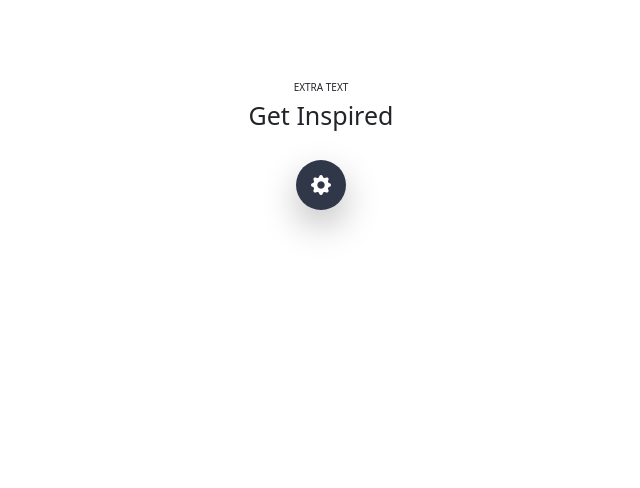
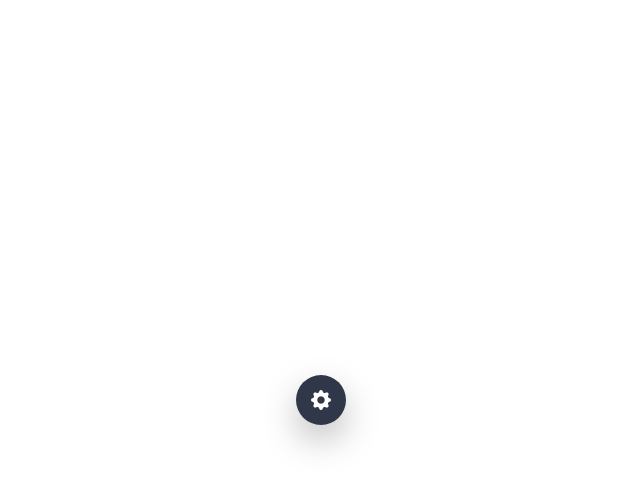
Before and after one commit to marketaslancarova/EntryTest, an Angular app in the folder frontend/: page / in a window 1280 px wide. Shown: the top 488 px of the page, without its empty margins (319-959 px from the left). Built offline with nearby package versions, Linux system fonts and the light colour scheme.

Commit message:
Before implementing final functionality and refactor

```diff
--- a/frontend/package.json
+++ b/frontend/package.json
@@ -22,6 +22,7 @@
   },
   "private": true,
   "dependencies": {
+    "@angular/cdk": "^20.2.12",
     "@angular/common": "^20.3.0",
     "@angular/compiler": "^20.3.0",
     "@angular/core": "^20.3.0",
--- a/frontend/src/app/app.css
+++ b/frontend/src/app/app.css
@@ -1,8 +1,9 @@
+/* === GEAR BUTTON === */
 .mask-btn {
   width: 50px;
   height: 50px;
   border-radius: 50%;
-  background-color: #2f3748;
+  background-color: #2f3748; /* 🟣 tvoje původní barva */
   color: #fff;
   box-shadow: 0 15px 35px rgba(0, 0, 0, 0.25);
   cursor: pointer;
@@ -22,3 +23,25 @@
 .mask-btn i {
   font-size: 2rem;
 }
+
+/* === FIXED STYL PO PRVNÍM KLIKU === */
+.fixed-gear {
+  position: fixed;
+  left: 50%;
+  bottom: 4vh; /* pár centimetrů od spodku */
+  transform: translateX(-50%);
+  z-index: 1100;
+  transition: bottom 0.4s ease, transform 0.3s ease;
+}
+
+/* === MODAL / OVERLAY === */
+.tiles-overlay {
+  position: fixed;
+  inset: 0;
+  background: rgba(0, 0, 0, 0.45);
+  display: flex;
+  justify-content: center;
+  align-items: flex-start;
+  padding-top: 10vh;
+  z-index: 1050;
+}
--- a/frontend/src/app/app.html
+++ b/frontend/src/app/app.html
@@ -1,24 +1,47 @@
-<main class="d-flex justify-content-center align-items-start min-vh-100" style="margin-top: 10vh">
-  <div class="w-100" style="max-width: 980px">
+<main class="d-flex justify-content-center align-items-start min-vh-100">
+  <!-- STAV 1: PŘED PRVNÍM KLIKEM – jen tlačítko uprostřed -->
+  @if (!initialized()) {
+  <div class="w-100 d-flex justify-content-center align-items-center min-vh-100">
+    <button
+      type="button"
+      (click)="onGearClick()"
+      class="btn d-flex align-items-center justify-content-center mask-btn"
+    >
+      <i class="bi bi-gear-fill"></i>
+    </button>
+  </div>
+  }
+
+  <!-- STAV 2+: PO PRVNÍM KLIKU – zobrazí se hlavička, tiles a tlačítko pod nimi -->
+  @if (initialized()) {
+  <div class="w-100" style="max-width: 980px; margin-top: 10vh">
     <div class="text-center mb-5">
       <div class="hero-extra-text text-uppercase mb-2">Extra Text</div>
-      <h1 class="hero-title mb-0">Get Inspired</h1>
+      <h1 class="hero-title mb-1">Get Inspired</h1>
     </div>
 
-    @if (showTilesSection()) {
     <app-tiles />
-    <app-form />
-    }
 
     <!-- tlačítko pod dlaždicemi -->
-    <div class="d-flex justify-content-center mt-4">
+
+    <div class="d-flex justify-content-center" [class.fixed-gear]="initialized()">
       <button
         type="button"
-        (click)="toggleTilesSection()"
+        (click)="onGearClick()"
         class="btn d-flex align-items-center justify-content-center mask-btn"
       >
         <i class="bi bi-gear-fill"></i>
       </button>
     </div>
   </div>
+  }
+
+  <!-- MODAL – formulář nad obsahem, jen když formOpen() === true -->
+  @if (formOpen()) {
+  <div class="tiles-overlay" (click)="onFormClose()">
+    <div class="tiles-modal" (click)="$event.stopPropagation()">
+      <app-form (closed)="onFormClose()" />
+    </div>
+  </div>
+  }
 </main>
--- a/frontend/src/app/app.ts
+++ b/frontend/src/app/app.ts
@@ -10,9 +10,25 @@ import { FormComponent } from './tiles/form/form.component';
 })
 export class App {
   protected readonly title = signal('frontend');
-  showTilesSection = signal(false);
+  // Jestli už proběhl první klik
+  initialized = signal(false);
 
-  toggleTilesSection() {
-    this.showTilesSection.update((prevState) => !prevState);
+  // Jestli je otevřený formulář (modal)
+  formOpen = signal(false);
+
+  onGearClick() {
+    // PRVNÍ klik – jen zobrazí obsah (title + subtitle + tiles),
+    // formulář zatím NEotvíráme
+    if (!this.initialized()) {
+      this.initialized.set(true);
+      return;
+    }
+
+    // Další kliky – už jen toggle formuláře
+    this.formOpen.update((open) => !open);
+  }
+
+  onFormClose() {
+    this.formOpen.set(false);
   }
 }
--- a/frontend/src/app/tiles/form/form.component.css
+++ b/frontend/src/app/tiles/form/form.component.css
@@ -423,3 +423,20 @@
 .tiles-icon-btn:hover {
   color: #9aa3b8;
 }
+
+.cdk-drag-preview {
+  box-shadow: 0 8px 16px rgba(15, 23, 42, 0.15);
+  border-radius: 4px;
+}
+
+.cdk-drag-placeholder {
+  opacity: 0;
+}
+
+.tiles-drag-btn {
+  cursor: grab;
+}
+
+.tiles-drag-btn:active {
+  cursor: grabbing;
+}
--- a/frontend/src/app/tiles/form/form.component.html
+++ b/frontend/src/app/tiles/form/form.component.html
@@ -159,9 +159,16 @@
             </div>
           </div>
 
-          <!-- 1. řádek – form -->
-          <div class="tiles-row d-flex align-items-center px-4 py-2">
-            <button type="button" class="btn btn-link p-0 me-3 tiles-drag-btn" aria-label="Reorder">
+          <!-- OSTATNÍ ŘÁDKY – generované z tiles(), draggable -->
+          <div cdkDropList (cdkDropListDropped)="onDropTile($event)">
+            <!-- 1. řádek – form JE taky cdkDrag -->
+            <div class="tiles-row d-flex align-items-center px-4 py-2" cdkDrag>
+              <button
+                type="button"
+                class="btn btn-link p-0 me-3 tiles-drag-btn"
+                aria-label="Reorder"
+                cdkDragHandle
+              >
                 <i class="bi bi-list"></i>
               </button>
 
@@ -218,10 +225,15 @@
               </div>
             </div>
 
-          <!-- OSTATNÍ ŘÁDKY – generované z tiles() -->
+            <!-- OSTATNÍ ŘÁDKY – generované z tiles(), taky cdkDrag -->
             @for (tile of tiles(); track tile.id) {
-          <div class="tiles-row d-flex align-items-center px-4 py-2">
-            <button type="button" class="btn btn-link p-0 me-3 tiles-drag-btn" aria-label="Reorder">
+            <div class="tiles-row d-flex align-items-center px-4 py-2" cdkDrag>
+              <button
+                type="button"
+                class="btn btn-link p-0 me-3 tiles-drag-btn"
+                aria-label="Reorder"
+                cdkDragHandle
+              >
                 <i class="bi bi-list"></i>
               </button>
 
@@ -276,6 +288,7 @@
             </div>
             }
           </div>
+        </div>
       </form>
     </div>
   </div>
--- a/frontend/src/app/tiles/form/form.component.ts
+++ b/frontend/src/app/tiles/form/form.component.ts
@@ -1,7 +1,7 @@
-import { ChangeDetectionStrategy, Component, inject, signal } from '@angular/core';
+import { ChangeDetectionStrategy, Component, inject, output, signal } from '@angular/core';
 import { NonNullableFormBuilder, ReactiveFormsModule, Validators } from '@angular/forms';
 import { CommonModule } from '@angular/common';
-
+import { CdkDragDrop, DragDropModule, moveItemInArray } from '@angular/cdk/drag-drop';
 type DisplayOption = '3 tiles' | '4 tiles' | '5 tiles';
 
 interface Tile {
@@ -14,7 +14,7 @@ interface Tile {
 @Component({
   selector: 'app-form',
   standalone: true,
-  imports: [CommonModule, ReactiveFormsModule],
+  imports: [CommonModule, ReactiveFormsModule, DragDropModule],
   templateUrl: './form.component.html',
   styleUrls: ['./form.component.css'],
   changeDetection: ChangeDetectionStrategy.OnPush,
@@ -23,6 +23,7 @@ export class FormComponent {
   private readonly fb = inject(NonNullableFormBuilder);
 
   readonly displayOptions: DisplayOption[] = ['3 tiles', '4 tiles', '5 tiles'];
+  closed = output<void>();
 
   // levý panel – nastavení
   readonly settingsForm = this.fb.group({
@@ -85,6 +86,14 @@ export class FormComponent {
     },
   ]);
 
+  onDropTile(event: CdkDragDrop<Tile[]>): void {
+    if (event.previousIndex === event.currentIndex) return;
+
+    const arr = [...this.tiles()];
+    moveItemInArray(arr, event.previousIndex, event.currentIndex);
+    this.tiles.set(arr); // nebo this.tiles.update(() => arr);
+  }
+
   // submit levého panelu (nastavení)
   onUpdateSettings(): void {
     if (this.settingsForm.invalid) {
@@ -126,7 +135,6 @@ export class FormComponent {
   }
 
   onClose(): void {
-    // zavření modalu / panelu – doplň si svojí logiku / output()
-    console.log('Close clicked');
+    this.closed.emit();
   }
 }
```
Also changed, not shown: 2 other files (tests, documents, lock files or other folders). Lines whose indentation alone changed are shown as unchanged.
